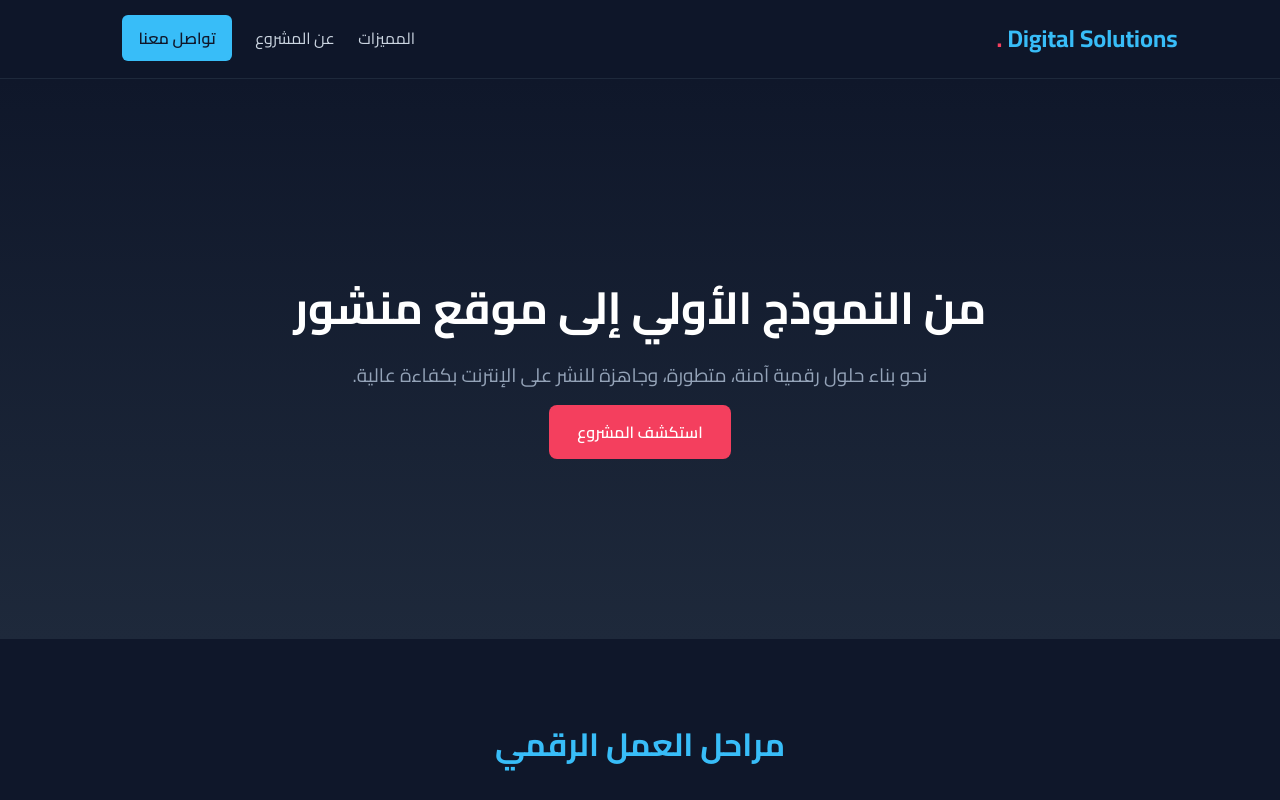
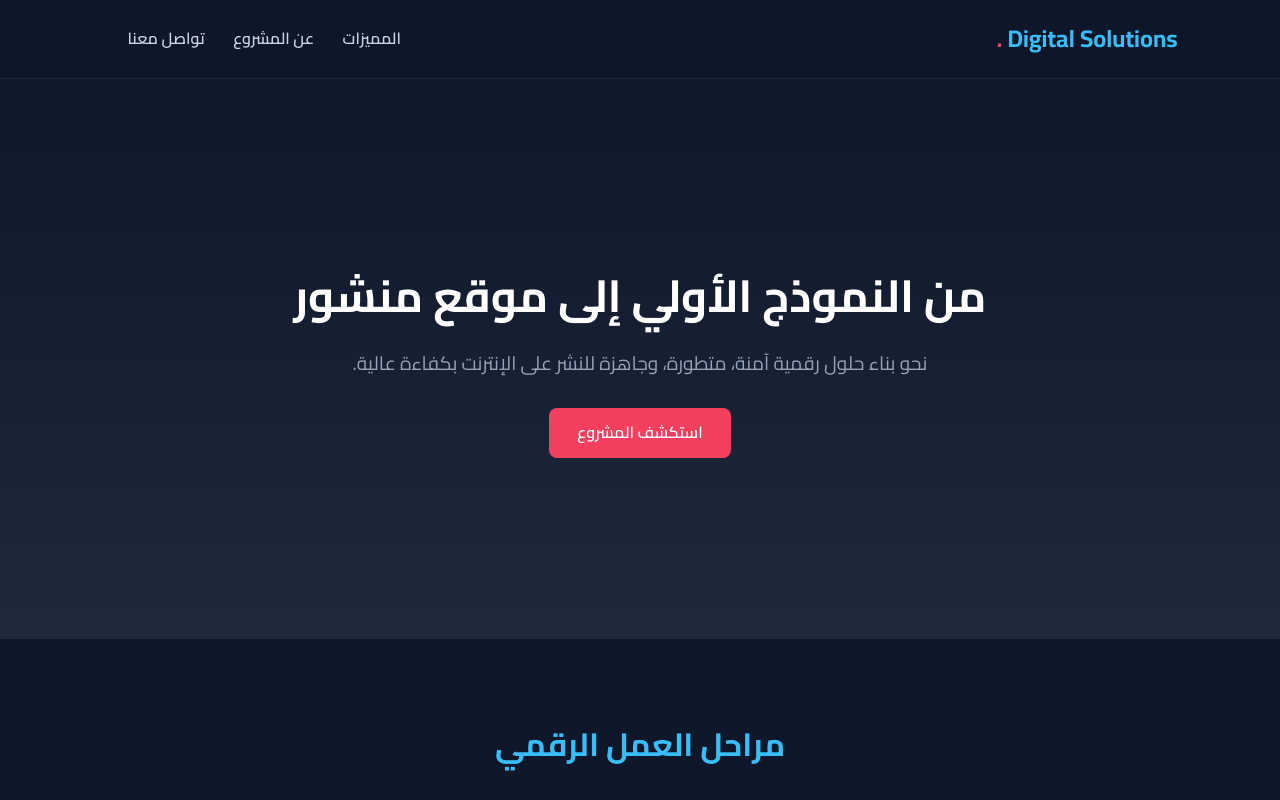
Before and after one commit to 0-Ayyash/digital-solutions, a plain HTML site: page index.html in a window 1280 px wide. Shown: the top 800 px of the page. Drawn offline with Linux system fonts and the light colour scheme.

Commit message:
style.css

```diff
--- a/style.css
+++ b/style.css
@@ -17,11 +17,12 @@ header {
     justify-content: space-between;
     align-items: center;
     padding: 20px 8%;
-    background-color: rgba(15, 23, 42, 0.9);
+    background-color: rgba(15, 23, 42, 0.95);
     position: sticky;
     top: 0;
     backdrop-filter: blur(10px);
     border-bottom: 1px solid #1e293b;
+    z-index: 1000;
 }
 
 .logo {
@@ -37,20 +38,13 @@ header {
 nav a {
     color: #cbd5e1;
     text-decoration: none;
-    margin-left: 20px;
+    margin-left: 25px;
     transition: 0.3s;
+    font-weight: 600;
 }
 
-nav a:hover {
+nav a:hover, nav a.active {
     color: #38bdf8;
-}
-
-.btn-nav {
-    background-color: #38bdf8;
-    color: #0f172a !important;
-    padding: 8px 16px;
-    border-radius: 6px;
-    font-weight: 600;
 }
 
 /* القسم الرئيسي */
@@ -84,13 +78,14 @@ nav a:hover {
     text-decoration: none;
     font-weight: 600;
     transition: 0.3s;
+    display: inline-block;
 }
 
 .btn-main:hover {
     background-color: #e11d48;
 }
 
-/* قسم المميزات */
+/* قسم المميزات / الخدمات */
 .features {
     padding: 80px 8%;
     text-align: center;
```
